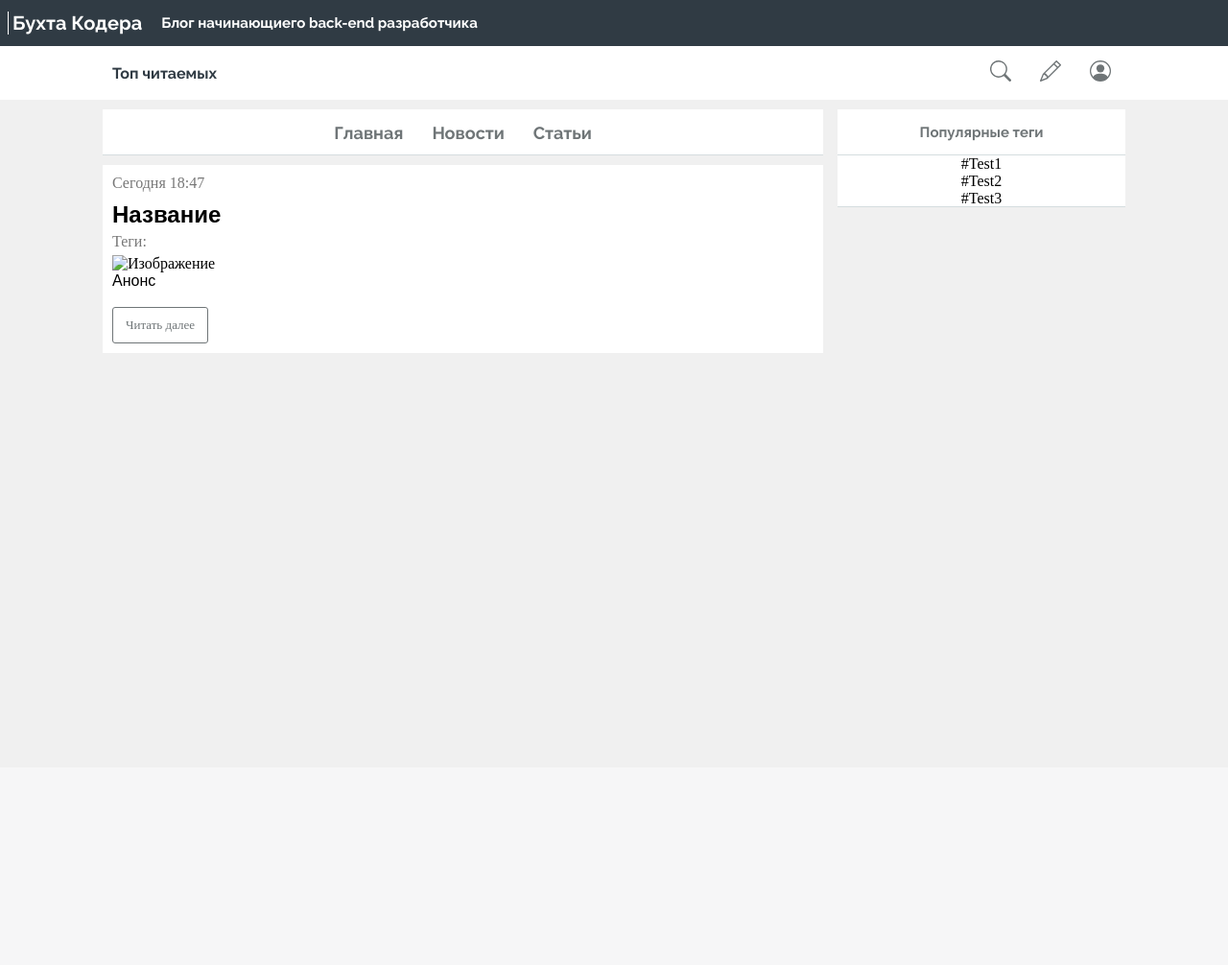
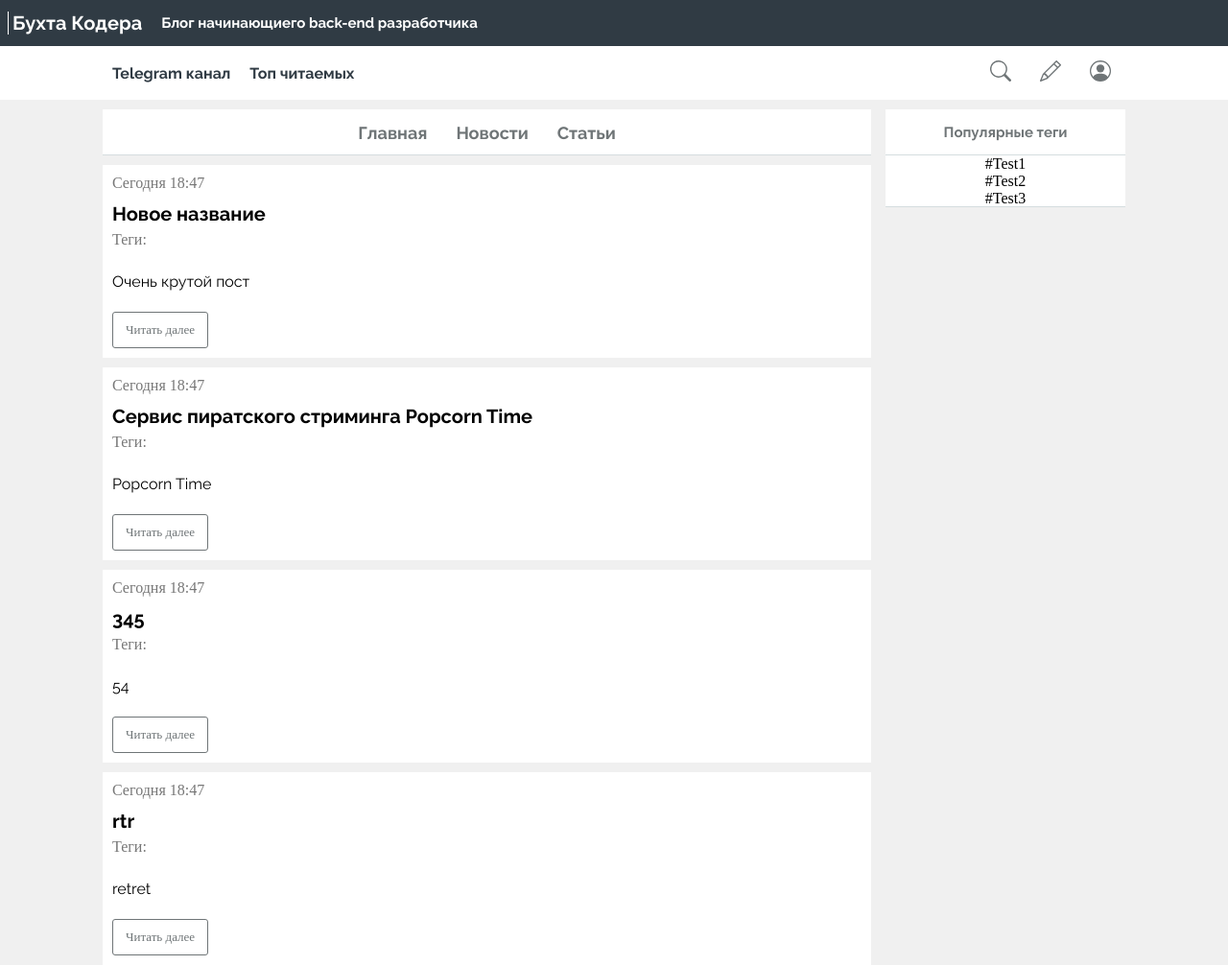
Before and after one commit to TheJecksMan/djangoVS, a Django app: template mysite/news/templates/news/news.html in a window 1280 px wide. Shown: the whole page at 96% size. Before the commit the page ends 358 px from the top, so only its background shows below. Run offline with Django 4.2, Linux system fonts and the light colour scheme; the template is opened without the code that fills it: values that come from a table or form of the project are taken from there, others are empty; data comes from the database, SQL or seed files in the repository.

Commit message:
update style

```diff
--- /dev/null
+++ b/mysite/main/static/header.css
@@ -0,0 +1,90 @@
+body {
+  margin: 0;
+  padding: 0;
+  background-color: #f0f0f0;
+}
+a {
+  text-decoration: none;
+}
+/* header */
+.header {
+  align-items: center;
+  box-sizing: border-box;
+  display: flex;
+  height: 48px;
+  margin: 0 auto;
+  background-color: #303b44;
+}
+.header-container {
+  display: flex;
+  align-items: center;
+}
+.header-text {
+  border-left: 1px solid;
+  margin-left: 8px;
+  margin-right: 10px;
+  padding-left: 4px;
+  font-family: Raleway-Bold;
+  font-size: 20px;
+  color: white;
+  cursor: pointer;
+}
+.header-nav-text {
+  margin: 10px;
+  font-family: Raleway-Bold;
+  font-size: 15px;
+  color: white;
+  cursor: default;
+}
+/* menu */
+.menu {
+  background-color: white;
+  width: 100%;
+}
+.layout-menu {
+  display: flex;
+  align-items: center;
+  height: 56px;
+  margin-left: 15px;
+  margin-right: 15px;
+}
+.main-menu-selections {
+  display: flex;
+  height: 100%;
+  margin: 0 auto;
+  padding: 0;
+  box-sizing: border-box;
+}
+.main-menu-content-selections {
+  display: flex;
+  flex: 1;
+}
+.menu-icon {
+  width: 22px;
+  height: 22px;
+}
+.menu-icon-ref {
+  margin-left: 15px;
+  margin-right: 15px;
+}
+.menu_text {
+  font-family: Raleway-Bold;
+  font-size: 16px;
+  color: #303b44;
+  margin: 0 10px;
+}
+
+@media (max-width: 460px) {
+  .menu_text {
+    font-size: 13px;
+  }
+  .menu-icon {
+    width: 18px;
+    height: 18px;
+  }
+}
+.other-menu-content {
+  margin-left: auto;
+  align-items: center;
+  display: flex;
+}
--- /dev/null
+++ b/mysite/main/templates/main/header.html
@@ -0,0 +1,34 @@
+{% block content %}
+<header class="header">
+    <div class="header-container">
+        <span class="header-text">Бухта Кодера</span>
+        <span class="header-nav-text">Блог начинающиего back-end разработчика</span>
+    </div>
+</header>
+
+<div class="menu">
+    <div class="layout-page-width">
+        <div class="layout-menu">
+            <div class="main-menu-content">
+                <div class="main-menu-selections">
+                    <div class="main-menu-content-selections">
+                        <span class="menu_text">Telegram канал</span>
+                        <span class="menu_text">Топ читаемых</span>
+                    </div>
+                </div>
+            </div>
+            <div class="other-menu-content">
+                <a class="menu-icon-ref" href="#">
+                    <img class="menu-icon" src="/static/main/img/icon/search.svg" alt="Поиск">
+                </a>
+                <a class="menu-icon-ref" href="#">
+                    <img class="menu-icon" src="/static/main/img/icon/pencil.svg" alt="Создать новость">
+                </a>
+                <a class="menu-icon-ref" href="login">
+                    <img class="menu-icon" src="/static/main/img/icon/person.svg" alt="Аккаунт">
+                </a>
+            </div>
+        </div>
+    </div>
+</div>
+{% endblock %}
--- a/mysite/news/static/news/css/news.css
+++ b/mysite/news/static/news/css/news.css
@@ -1,95 +1,3 @@
-body {
-  margin: 0;
-  padding: 0;
-  background-color: #f0f0f0;
-}
-a {
-  text-decoration: none;
-}
-/* header */
-.header {
-  align-items: center;
-  box-sizing: border-box;
-  display: flex;
-  height: 48px;
-  margin: 0 auto;
-  background-color: #303b44;
-}
-.header-container {
-  display: flex;
-  align-items: center;
-}
-.header-text {
-  border-left: 1px solid;
-  margin-left: 8px;
-  margin-right: 10px;
-  padding-left: 4px;
-  font-family: Raleway-Bold;
-  font-size: 20px;
-  color: white;
-  cursor: pointer;
-}
-.header-nav-text {
-  margin: 10px;
-  font-family: Raleway-Bold;
-  font-size: 15px;
-  color: white;
-  cursor: default;
-}
-/* menu */
-.menu {
-  background-color: white;
-  width: 100%;
-}
-.layout-menu {
-  display: flex;
-  align-items: center;
-  height: 56px;
-  margin-left: 15px;
-  margin-right: 15px;
-}
-.main-menu-selections {
-  display: flex;
-  height: 100%;
-  margin: 0 auto;
-  padding: 0;
-  box-sizing: border-box;
-}
-.main-menu-content-selections {
-  display: flex;
-  flex: 1;
-}
-.menu-icon {
-  width: 22px;
-  height: 22px;
-}
-.menu-icon-ref {
-  margin-left: 15px;
-  margin-right: 15px;
-}
-.menu-text {
-  font-family: Raleway-Bold;
-  font-size: 16px;
-  color: #303b44;
-  margin: 0 10px;
-}
-
-@media (max-width: 460px) {
-  .menu_text {
-    font-size: 13px;
-  }
-  .menu-icon {
-    width: 18px;
-    height: 18px;
-  }
-}
-
-.other-menu-content {
-  margin-left: auto;
-  align-items: center;
-  display: flex;
-}
-
 /* page */
 .layout-page-width {
   margin: 0 auto;
@@ -121,7 +29,7 @@ a {
   flex: 0;
 }
 .sidebar {
-  width: 300px;
+  width: 250px;
   margin: 10px 15px 0px 0px;
   flex: 1;
 }
@@ -183,13 +91,16 @@ a {
   text-decoration: none;
 }
 .name-publish {
-  font-family: Fira Sans, sans-serif;
-  font-size: 1.5rem;
+  font-family: Raleway-Bold;
+  font-size: 1.25rem;
+  line-height: 1.3;
   margin: 10px 0px 5px 0px;
 }
 .anons-publish {
-  font-family: Fira Sans, sans-serif;
+  font-family: Raleway-Regular;
   margin-top: 5px;
+  line-height: 1.56;
+  font-size: 1rem;
 }
 .tag-publish {
   color: #777;
@@ -197,6 +108,9 @@ a {
 }
 .date-publish {
   color: #777;
+}
+.text-news {
+  font-family: Raleway-Bold;
 }
 /* adatptive */
 @media (max-width: 513px) {
@@ -210,3 +124,9 @@ a {
   src: url("/static/main/fonts/Raleway-Bold.ttf");
   font-display: swap;
 }
+
+@font-face {
+  font-family: Raleway-Regular;
+  src: url("/static/main/fonts/Raleway-Regular.ttf");
+  font-display: swap;
+}
--- a/mysite/news/templates/news/news.html
+++ b/mysite/news/templates/news/news.html
@@ -5,43 +5,13 @@
     <meta charset="UTF-8">
     <meta name="viewport" content="width=device-width, initial-scale=1.0">
     <link rel="stylesheet" type="text/css" href="/static/news/css/news.css">
+    <link rel="stylesheet" type="text/css" href="/static/header.css">
+    <link rel="shortcut icon" type="image/png" href="/static/main/img/favicon.ico">
     <title>Бухта Кодера - Новости</title>
-    <link rel="shortcut icon" type="image/png" href="/static/main/img/favicon.ico">
 </head>
 
 <body>
-    <header class="header">
-        <div class="header-container">
-            <span class="header-text">Бухта Кодера</span>
-            <span class="header-nav-text">Блог начинающиего back-end разработчика</span>
-        </div>
-    </header>
-
-    <div class="menu">
-        <div class="layout-page-width">
-            <div class="layout-menu">
-                <div class="main-menu-content">
-                    <div class="main-menu-selections">
-                        <nav class="main-menu-content-selections">
-                            <span class="menu-text">Топ читаемых</span>
-                        </nav>
-                    </div>
-                </div>
-                <div class="other-menu-content">
-                    <a class="menu-icon-ref" href="#">
-                        <img class="menu-icon" src="/static/main/img/icon/search.svg" alt="Поиск">
-                    </a>
-                    <a class="menu-icon-ref" href="#">
-                        <img class="menu-icon" src="/static/main/img/icon/pencil.svg" alt="Создать новость">
-                    </a>
-                    <a class="menu-icon-ref" href="#">
-                        <img class="menu-icon" src="/static/main/img/icon/person.svg" alt="Аккаунт">
-                    </a>
-                </div>
-            </div>
-        </div>
-    </div>
-
+    {% include 'main/header.html' %}
 
     <div class="layout-page">
         <div class="layout-page-width">
@@ -52,11 +22,13 @@
                         <a href="/news"><span class="nav-text">Новости</span></a>
                         <a href="/"><span class="nav-text">Статьи</span></a>
                     </div>
+                    {% for el in news %}
                     <div class="content">
+
                         <span class="date-publish">Сегодня 18:47</span>
                         <div>
                             <h1 class="name-publish">
-                                <span>Название</span>
+                                <span class="text-news">{{el.title }}</span>
                             </h1>
                         </div>
                         <div class="tag-publish">
@@ -65,14 +37,15 @@
 
                         <div class="inform-publish">
                             <div>
-                                <img src="#" alt="Изображение">
+                                <img src="#" alt="">
                             </div>
                             <div>
-                                <span class="anons-publish">Анонс</span>
+                                <span class="anons-publish">{{el.anons }}</span>
                             </div>
                             <a class="learn-more" href="#">Читать далее</a>
                         </div>
                     </div>
+                    {% endfor%}
 
                 </div>
                 <div class="sidebar-layout">
```
Also changed, not shown: mysite/main/static/main/css/main.css (+0 -91 lines), mysite/main/templates/main/main.html (+3 -35 lines), mysite/news/templates/news/create.html (+5 -3 lines).
